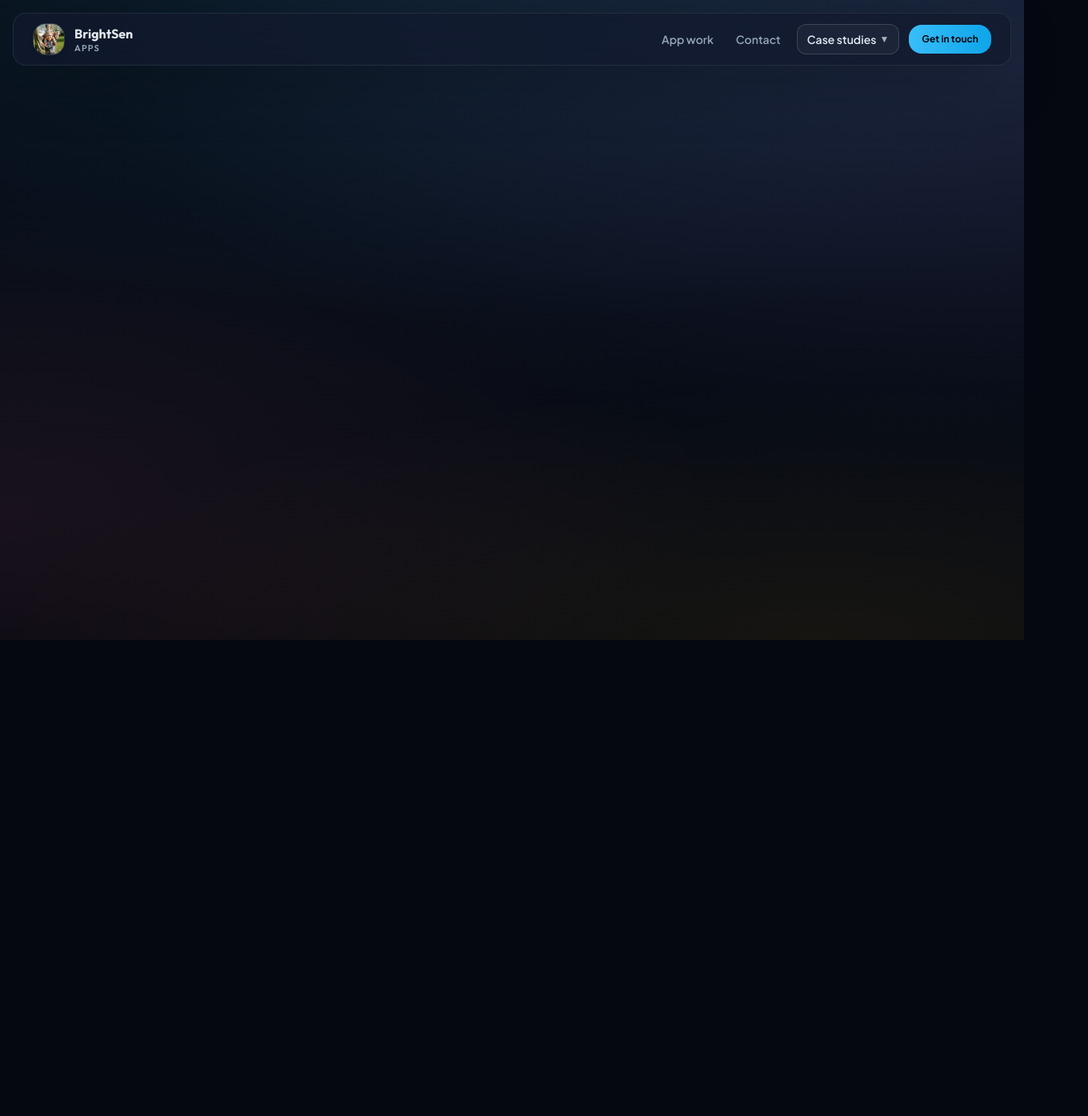
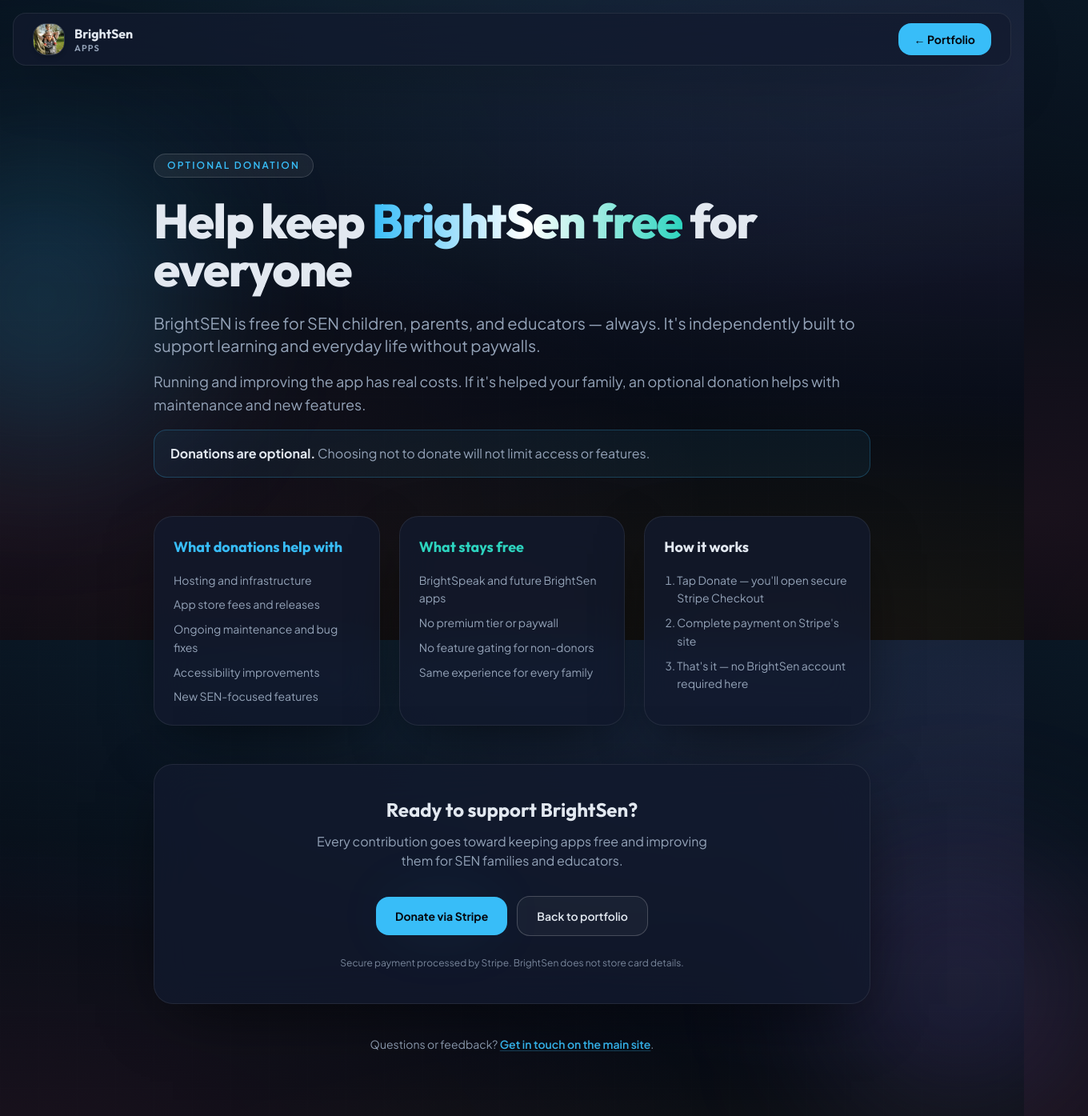
Before and after one commit to K-Roe/RoeAllForOneReact, a React (Vite) app: page /donate in a window 1280 px wide. Shown: the whole page at 80% size, 1360 px wide, since content can reach past the window. Before the commit the page ends 800 px from the top, so only its background shows below. Built offline with nearby package versions, Linux system fonts and the light colour scheme.

Commit message:
added donate page

```diff
--- a/src/App.jsx
+++ b/src/App.jsx
@@ -6,6 +6,7 @@
 import Contact from "./components/Contact";
 import CaseStudyBrightSpeak from "./pages/CaseStudyBrightSpeak";
 import CaseStudyBrightBuddy from "./pages/CaseStudyBrightBuddy";
+import Donate from "./pages/Donate";
 
 export default function App() {
   return (
@@ -34,6 +35,7 @@
             path="/case-study/brightBuddy"
             element={<CaseStudyBrightBuddy />}
           />
+          <Route path="/donate" element={<Donate />} />
         </Routes>
       </div>
     </>
--- a/src/components/Navbar.jsx
+++ b/src/components/Navbar.jsx
@@ -8,7 +8,9 @@
   const [active, setActive] = useState("");
 
   const location = useLocation();
-  const isCaseStudy = location.pathname.includes("/case-study");
+  const isCaseStudy =
+    location.pathname.includes("/case-study") ||
+    location.pathname === "/donate";
 
   useEffect(() => {
     const sections = ["projects", "contact"];
@@ -75,6 +77,12 @@
               >
                 Contact
               </a>
+              <Link
+                to="/donate"
+                className="rounded-xl px-3 py-2 transition hover:bg-white/[0.06] hover:text-frost"
+              >
+                Support
+              </Link>
 
               <div className="relative ml-1">
                 <button
@@ -165,6 +173,13 @@
             Contact
           </a>
           <Link
+            to="/donate"
+            onClick={() => setOpen(false)}
+            className="rounded-xl px-3 py-3 font-semibold text-frost hover:bg-white/[0.06]"
+          >
+            Support / Donate
+          </Link>
+          <Link
             to="/case-study/brightspeak"
             onClick={() => setOpen(false)}
             className="rounded-xl px-3 py-3 font-semibold text-brand-sky hover:bg-white/[0.06]"
--- /dev/null
+++ b/src/pages/Donate.jsx
@@ -0,0 +1,134 @@
+import { useEffect } from "react";
+import { Link } from "react-router-dom";
+
+const STRIPE_DONATE_URL = "https://buy.stripe.com/9B6dRafkIeLIbNlf5ZeZ200";
+const DEFAULT_TITLE = "BrightSen Apps — SEN mobile apps by Karl Roe";
+
+export default function Donate() {
+  useEffect(() => {
+    const previous = document.title;
+    document.title = "Support BrightSen — optional donation";
+    return () => {
+      document.title = previous || DEFAULT_TITLE;
+    };
+  }, []);
+
+  return (
+    <section className="relative isolate min-h-screen px-6 py-16 text-frost sm:px-10 lg:px-20 lg:py-20">
+      <div
+        className="pointer-events-none absolute inset-0 bg-[length:48px_48px] bg-grid-fade opacity-20"
+        aria-hidden
+      />
+      <div
+        className="pointer-events-none absolute -left-32 top-20 size-[360px] rounded-full bg-brand-sky/20 blur-[100px]"
+        aria-hidden
+      />
+      <div
+        className="pointer-events-none absolute -right-20 bottom-0 size-[320px] rounded-full bg-brand-violet/15 blur-[100px]"
+        aria-hidden
+      />
+
+      <div className="relative z-10 mx-auto max-w-4xl">
+        <span className="eyebrow text-brand-sky">Optional donation</span>
+
+        <h1 className="headline mt-6 text-4xl sm:text-5xl lg:text-6xl">
+          Help keep{" "}
+          <span className="gradient-text">BrightSen free</span>
+          <span className="text-frost"> for everyone</span>
+        </h1>
+
+        <p className="mt-6 text-lg leading-relaxed text-mist sm:text-xl">
+          BrightSEN is free for SEN children, parents, and educators — always.
+          It&apos;s independently built to support learning and everyday life
+          without paywalls.
+        </p>
+        <p className="mt-4 text-lg leading-relaxed text-mist">
+          Running and improving the app has real costs. If it&apos;s helped your
+          family, an optional donation helps with maintenance and new features.
+        </p>
+        <p className="mt-4 rounded-2xl border border-brand-sky/25 bg-brand-sky/[0.06] px-5 py-4 text-mist leading-relaxed">
+          <strong className="text-frost">Donations are optional.</strong> Choosing
+          not to donate will not limit access or features.
+        </p>
+
+        <div className="mt-12 grid gap-6 md:grid-cols-3">
+          <article className="surface p-6">
+            <h2 className="font-display text-lg font-bold text-brand-sky">
+              What donations help with
+            </h2>
+            <ul className="mt-4 space-y-2 text-sm leading-relaxed text-mist">
+              <li>Hosting and infrastructure</li>
+              <li>App store fees and releases</li>
+              <li>Ongoing maintenance and bug fixes</li>
+              <li>Accessibility improvements</li>
+              <li>New SEN-focused features</li>
+            </ul>
+          </article>
+
+          <article className="surface p-6">
+            <h2 className="font-display text-lg font-bold text-brand-mint">
+              What stays free
+            </h2>
+            <ul className="mt-4 space-y-2 text-sm leading-relaxed text-mist">
+              <li>BrightSpeak and future BrightSen apps</li>
+              <li>No premium tier or paywall</li>
+              <li>No feature gating for non-donors</li>
+              <li>Same experience for every family</li>
+            </ul>
+          </article>
+
+          <article className="surface p-6">
+            <h2 className="font-display text-lg font-bold text-frost">
+              How it works
+            </h2>
+            <ol className="mt-4 list-decimal space-y-2 pl-4 text-sm leading-relaxed text-mist">
+              <li>Tap Donate — you&apos;ll open secure Stripe Checkout</li>
+              <li>Complete payment on Stripe&apos;s site</li>
+              <li>That&apos;s it — no BrightSen account required here</li>
+            </ol>
+          </article>
+        </div>
+
+        <div className="surface mt-12 p-8 text-center sm:p-10">
+          <h2 className="font-display text-2xl font-bold text-frost">
+            Ready to support BrightSen?
+          </h2>
+          <p className="mx-auto mt-3 max-w-lg text-mist">
+            Every contribution goes toward keeping apps free and improving them
+            for SEN families and educators.
+          </p>
+          <div className="mt-8 flex flex-col items-center justify-center gap-3 sm:flex-row">
+            <a
+              href={STRIPE_DONATE_URL}
+              target="_blank"
+              rel="noopener noreferrer"
+              className="btn-primary w-full sm:w-auto"
+              aria-label="Donate via Stripe — opens secure checkout in a new tab"
+            >
+              Donate via Stripe
+              <span className="sr-only"> (opens in new tab)</span>
+            </a>
+            <Link to="/" className="btn-ghost w-full sm:w-auto">
+              Back to portfolio
+            </Link>
+          </div>
+          <p className="mx-auto mt-6 max-w-md text-xs leading-relaxed text-mist/80">
+            Secure payment processed by Stripe. BrightSen does not store card
+            details.
+          </p>
+        </div>
+
+        <p className="mt-10 text-center text-sm text-mist">
+          Questions or feedback?{" "}
+          <a
+            href="/#contact"
+            className="font-semibold text-brand-sky underline decoration-brand-sky/30 underline-offset-2 hover:text-frost"
+          >
+            Get in touch on the main site
+          </a>
+          .
+        </p>
+      </div>
+    </section>
+  );
+}
```
